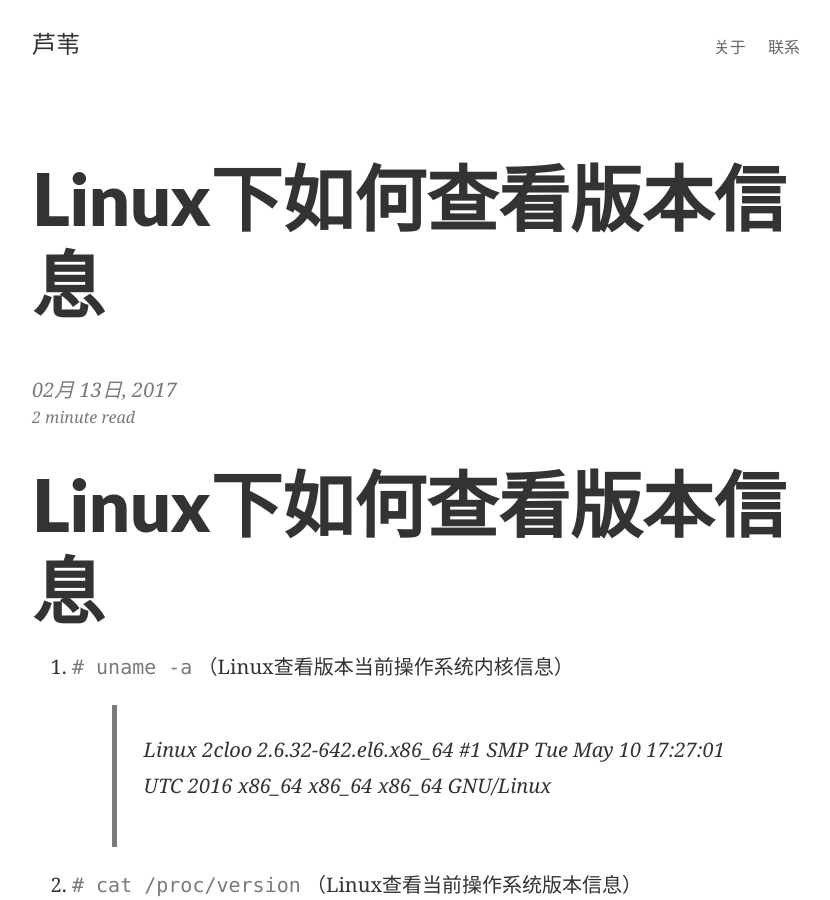
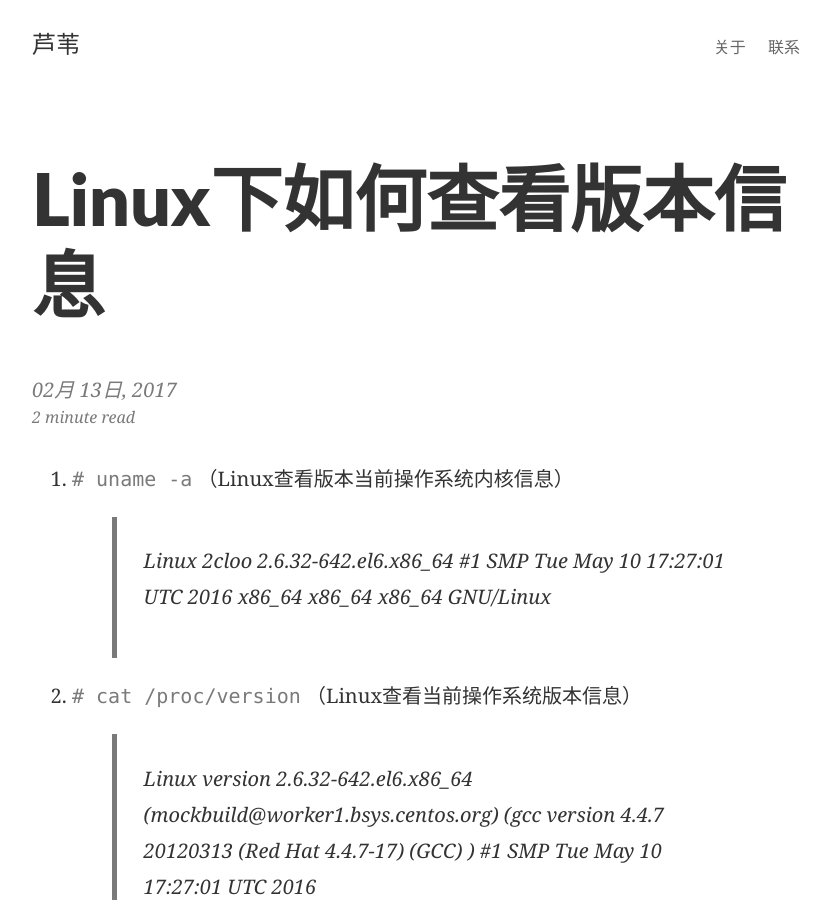
Before and after one commit to Adger01/blog.github.io, a Jekyll site: the page built from _posts/2017-02-13-Linux下如何查看版本信息.markdown, in a window 1280 px wide and 900 px high. Shown: the whole window, without its empty margins (224-1054 px from the left). Built offline with Jekyll 4.4.1, drawn with Linux system fonts in a browser that asks for light colours; some web fonts are replaced; comment, search, counter and statistics services are not loaded.

Commit message:
rename
rename

````diff
--- a/_posts/2017-02-13-Linux下如何查看版本信息.markdown
+++ b/_posts/2017-02-13-Linux下如何查看版本信息.markdown
@@ -6,14 +6,15 @@ summary:    恩 还不错.
 categories: jekyll pixyll
 ---
 
-# Linux下如何查看版本信息
 1. ```# uname -a```
 （Linux查看版本当前操作系统内核信息）
 >Linux 2cloo 2.6.32-642.el6.x86_64 #1 SMP Tue May 10 17:27:01 UTC 2016 x86_64 x86_64 x86_64 GNU/Linux
 
+
 2. ```# cat /proc/version```
   （Linux查看当前操作系统版本信息）
 >Linux version 2.6.32-642.el6.x86_64 (mockbuild@worker1.bsys.centos.org) (gcc version 4.4.7 20120313 (Red Hat 4.4.7-17) (GCC) ) #1 SMP Tue May 10 17:27:01 UTC 2016
+
 
 3. ```# cat /etc/issue``` or ```cat /etc/redhat-release```
 （Linux查看版本当前操作系统发行版信息）
````
